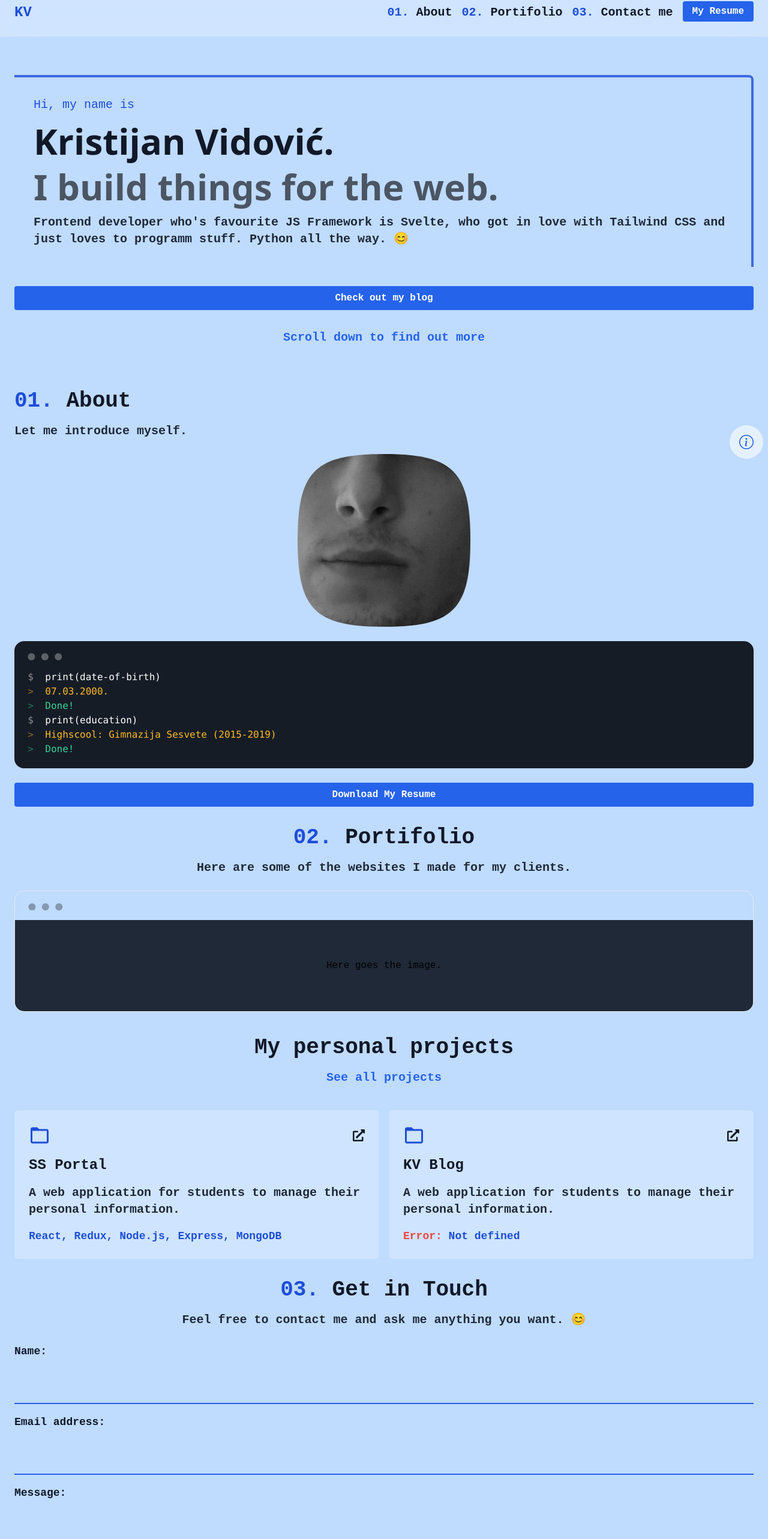
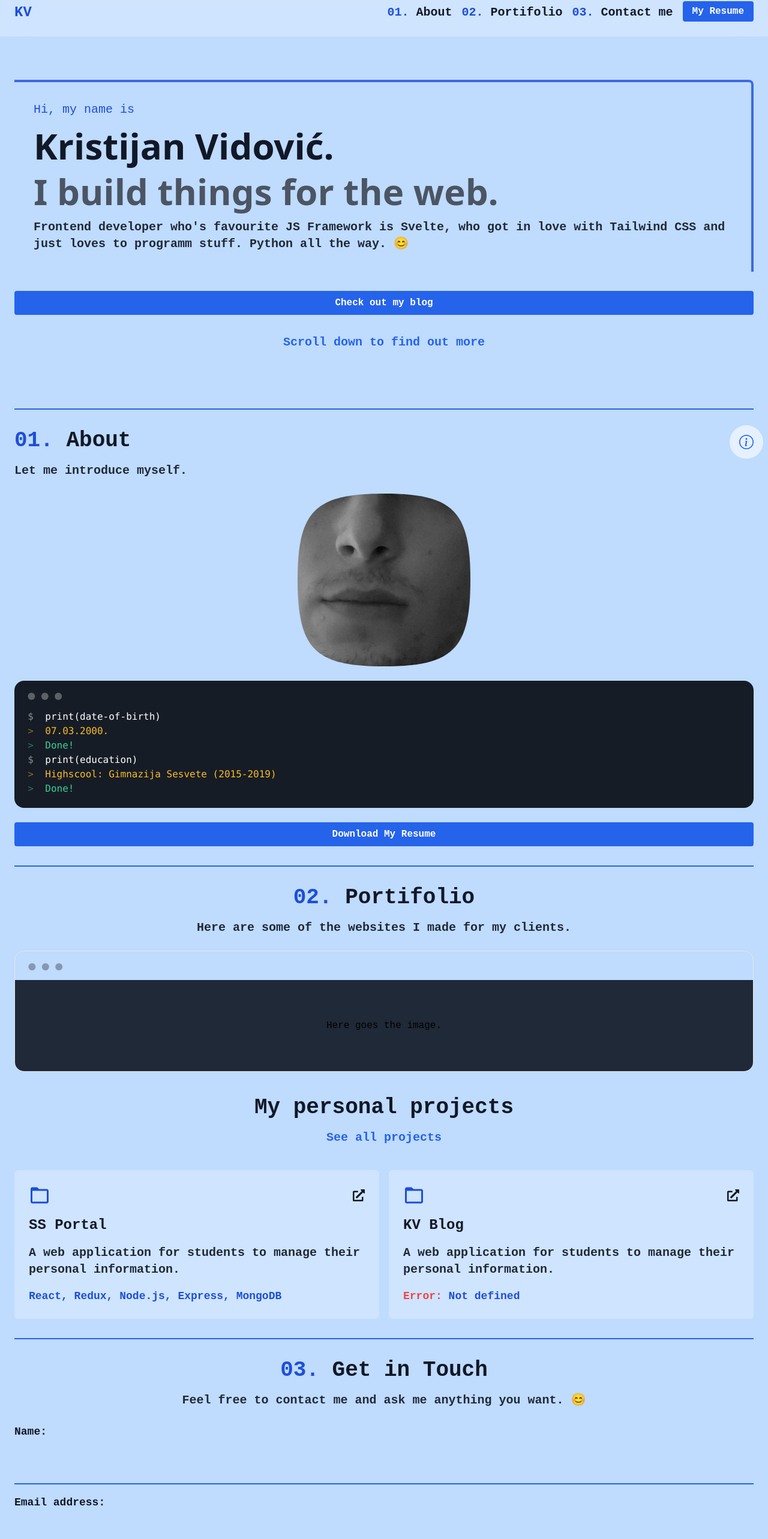
Before and after one commit to Kristijan007v/app, a Next.js app: page / in a window 1280 px wide. Shown: the part 19-2585 px from the top of the page at 60% size. Built offline with nearby package versions, Linux system fonts and the light colour scheme.

Commit message:
Fixed known bugs, header style improvments, added section borders

```diff
--- a/components/Backdrop/Backdrop.js
+++ b/components/Backdrop/Backdrop.js
@@ -9,6 +9,7 @@ export default function Backdrop({
   closeButton,
   buttonBottom,
   animationType,
+  style,
 }) {
   const dropInBottom = {
     hidden: {
@@ -108,7 +109,7 @@ export default function Backdrop({
         initial={{ opacity: 0.8 }}
         animate={{ opacity: 1 }}
         exit={{ opacity: 0 }}
-        className="overlay flex flex-col items-center justify-center"
+        className={`overlay flex flex-col items-center justify-center ${style}`}
         onClick={onclick}
       >
         {closeButton && <ButtonDefault text={"Close"} onclick={onclick} />}
--- a/components/ContactForm/ContactForm.js
+++ b/components/ContactForm/ContactForm.js
@@ -34,7 +34,10 @@ export default function ContactForm() {
   };
 
   return (
-    <div className="container flex flex-col space-y-6" id="contact-me">
+    <div
+      className="border__default container flex flex-col space-y-6"
+      id="contact-me"
+    >
       <SectionHeading
         number="03"
         title="Get in Touch"
--- a/components/MobileMenu/MobileMenu.js
+++ b/components/MobileMenu/MobileMenu.js
@@ -6,7 +6,12 @@ import Textbox from "../Textbox/Textbox";
 
 export default function MobileMenu({ closeMenu }) {
   return (
-    <Backdrop onclick={closeMenu} buttonBottom animationType={"top"}>
+    <Backdrop
+      onclick={closeMenu}
+      buttonBottom
+      animationType={"top"}
+      style={"md:hidden"}
+    >
       <div className="mx-6 flex flex-col items-center justify-center space-y-6">
         <ul className=" flex flex-col space-y-2 text-center">
           <li className="flex flex-col space-y-2">
--- a/components/Sections/About/About.js
+++ b/components/Sections/About/About.js
@@ -30,7 +30,7 @@ export default function About() {
   };
 
   return (
-    <div id="about" className="flex flex-col space-y-6">
+    <div id="about" className="border__default flex flex-col space-y-6">
       <SectionHeading
         title="About"
         number={"01"}
--- a/components/Sections/HeroHeader/HeroHeader.js
+++ b/components/Sections/HeroHeader/HeroHeader.js
@@ -5,7 +5,7 @@ import LinkDefault from "../../LinkDefault/LinkDefault";
 
 export default function HeroHeader() {
   return (
-    <div className="flex flex-col space-y-8 py-10">
+    <div className=" mb-16 mt-12 flex flex-col space-y-8">
       <div className="flex flex-col space-y-4 rounded-tr-lg md:border-t-4 md:border-r-4 md:border-blue-700/80 md:p-8">
         <p className="special text-lg lg:text-xl">Hi, my name is</p>
         <h1 className="font-sans text-4xl font-extrabold text-lightHeadingPrimary dark:text-headingPrimary lg:text-6xl">
--- a/components/Sections/Projects/Projects.js
+++ b/components/Sections/Projects/Projects.js
@@ -23,13 +23,13 @@ export default function Projects() {
     },
   ];
   return (
-    <div id="portifolio" className="flex flex-col space-y-6">
+    <div id="portifolio" className="border__default flex flex-col space-y-6">
       <SectionHeading
         title="Portifolio"
         number={"02"}
         desciption={"Here are some of the websites I made for my clients."}
       />
-      <div className="mockup-window border bg-primaryGray">
+      <div className="bg-primaryGray mockup-window border">
         <div className="flex justify-center bg-gray-800 px-4 py-16">
           <div>Here goes the image.</div>
         </div>
--- a/styles/globals.css
+++ b/styles/globals.css
@@ -111,6 +111,10 @@ body {
   @apply text-sm font-semibold text-blue-700 md:text-base lg:text-lg;
 }
 
+.border__default {
+  @apply border-t-2 border-blue-600 pt-8;
+}
+
 /* Overlay */
 .overlay {
   @apply fixed top-0 bottom-0 right-0 left-0 z-30 bg-lightPrimaryBg/60 backdrop-blur-xl dark:bg-gray-800/60;
```
